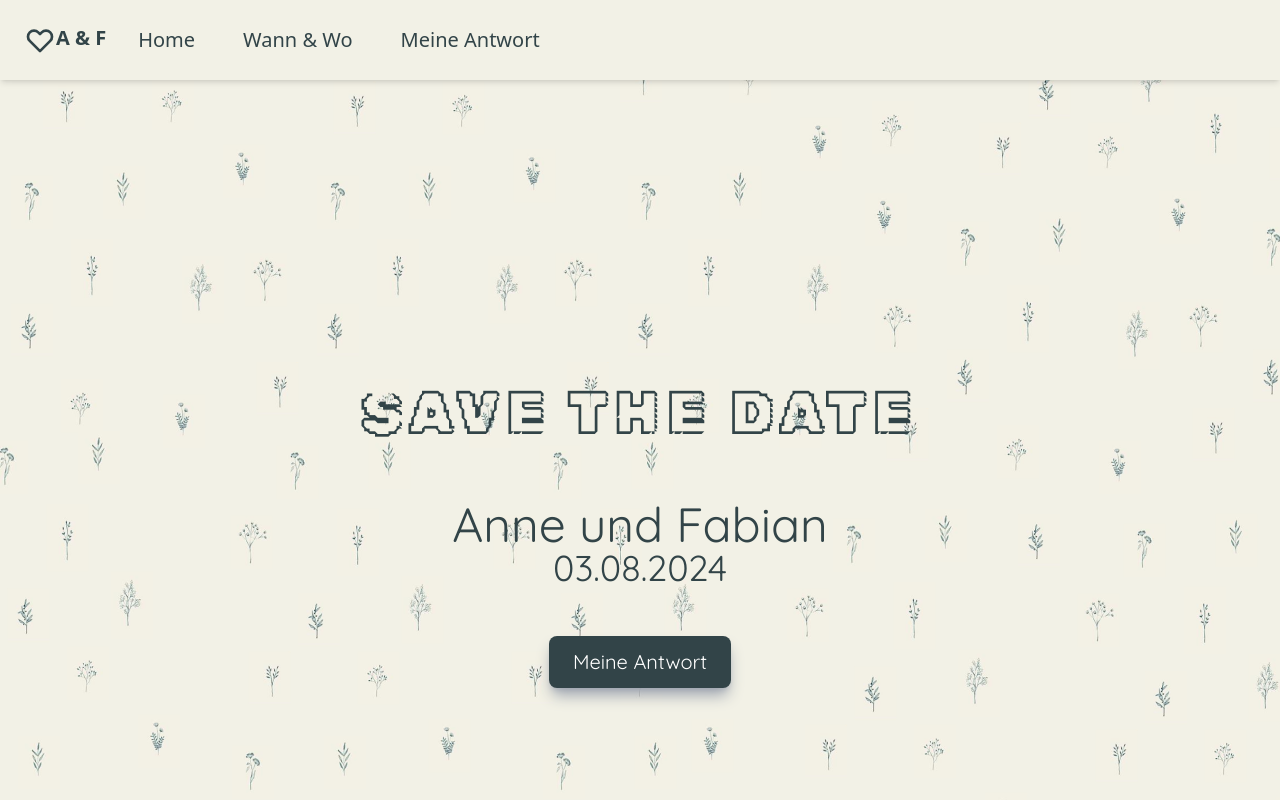
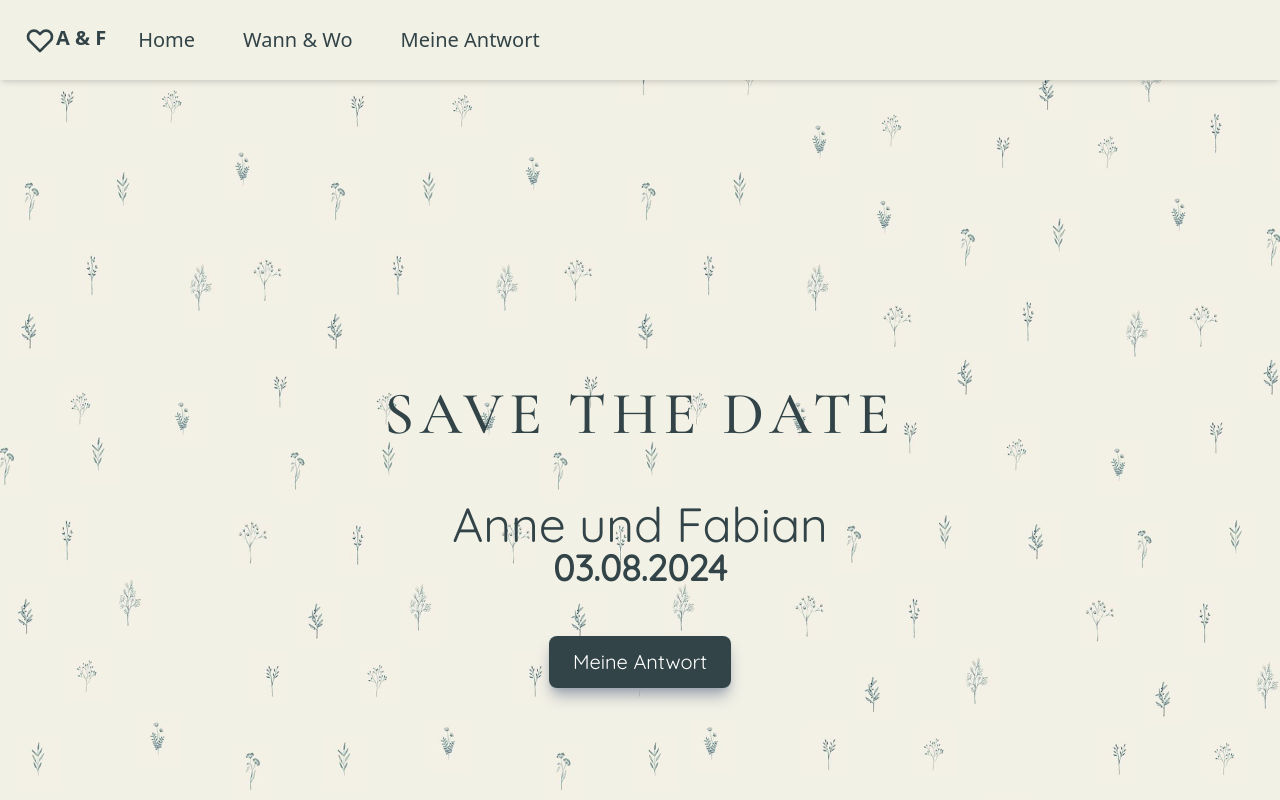
Before and after one commit to fabianszyman/wedding-landingpage, a Next.js app: page / in a window 1280 px wide. Built offline with nearby package versions, Linux system fonts and the light colour scheme.

Commit message:
update font styles

```diff
--- a/components/Hero.jsx
+++ b/components/Hero.jsx
@@ -18,7 +18,7 @@ const Hero = () => {
         className="flex items-center justify-center flex-wrap text-center pt-48 md:pt-96"
       >
         <div id="headline" className="w-full pb-12">
-          <h1 className="text-4xl md:text-6xl tracking-widest font-RubikIso_Regular">
+          <h1 className="text-4xl md:text-6xl tracking-widest font-CormorantGaramond_Medium">
             SAVE THE DATE
           </h1>
         </div>
@@ -26,7 +26,7 @@ const Hero = () => {
           <h2 className=" text-4xl md:text-5xl ">Anne und Fabian</h2>
         </div>
         <div id="subline_date" className="w-full">
-          <h2 className=" text-3xl md:text-4xl ">03.08.2024</h2>
+          <h2 className=" text-3xl md:text-4xl font-bold ">03.08.2024</h2>
         </div>
         <div id="button_container" className="pt-12">
           <button className="rounded-lg text-xl px-6 py-3 text-white bg-darkgreen hover:bg-teal-900 duration-300 shadow-lg shadow-gray-400">
```
